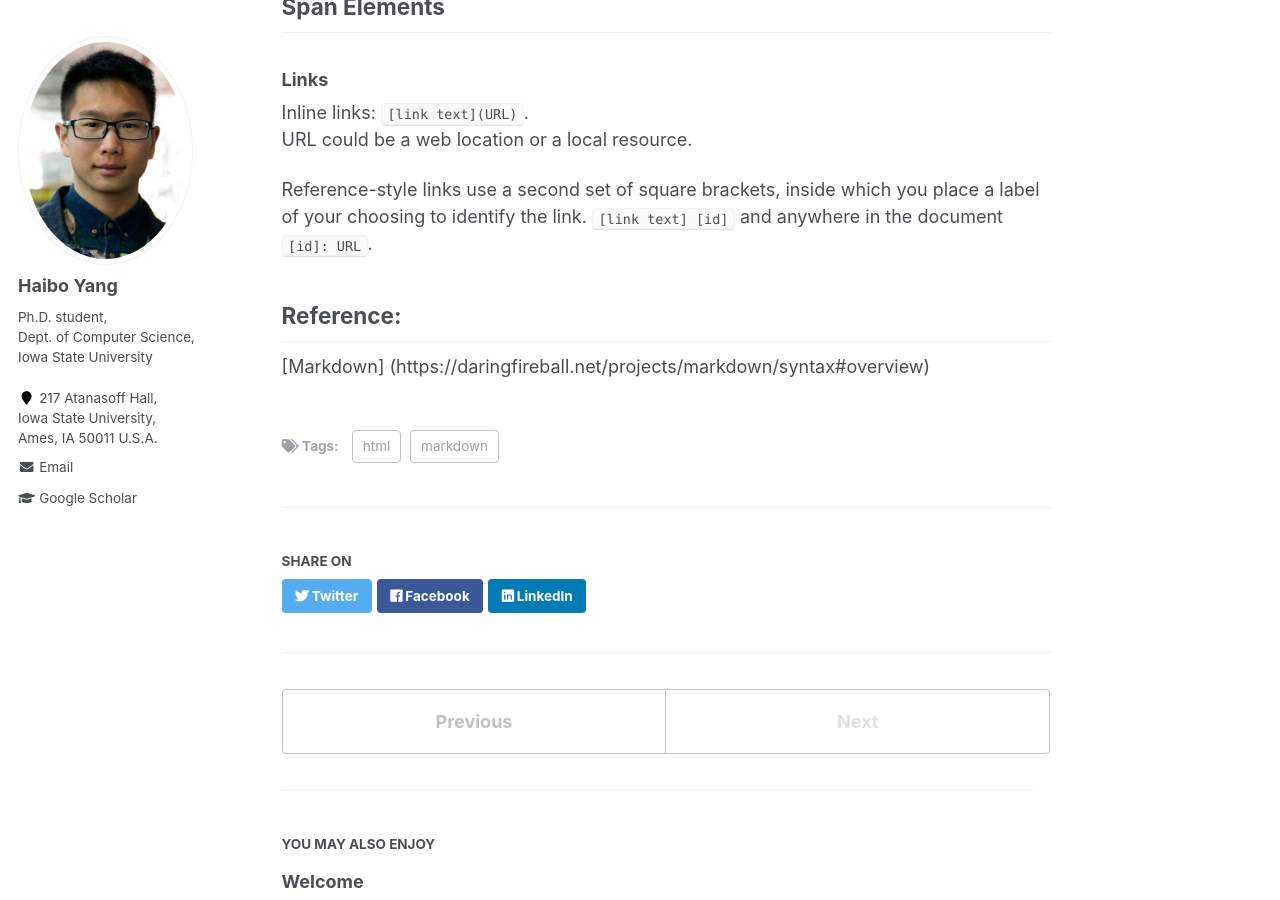
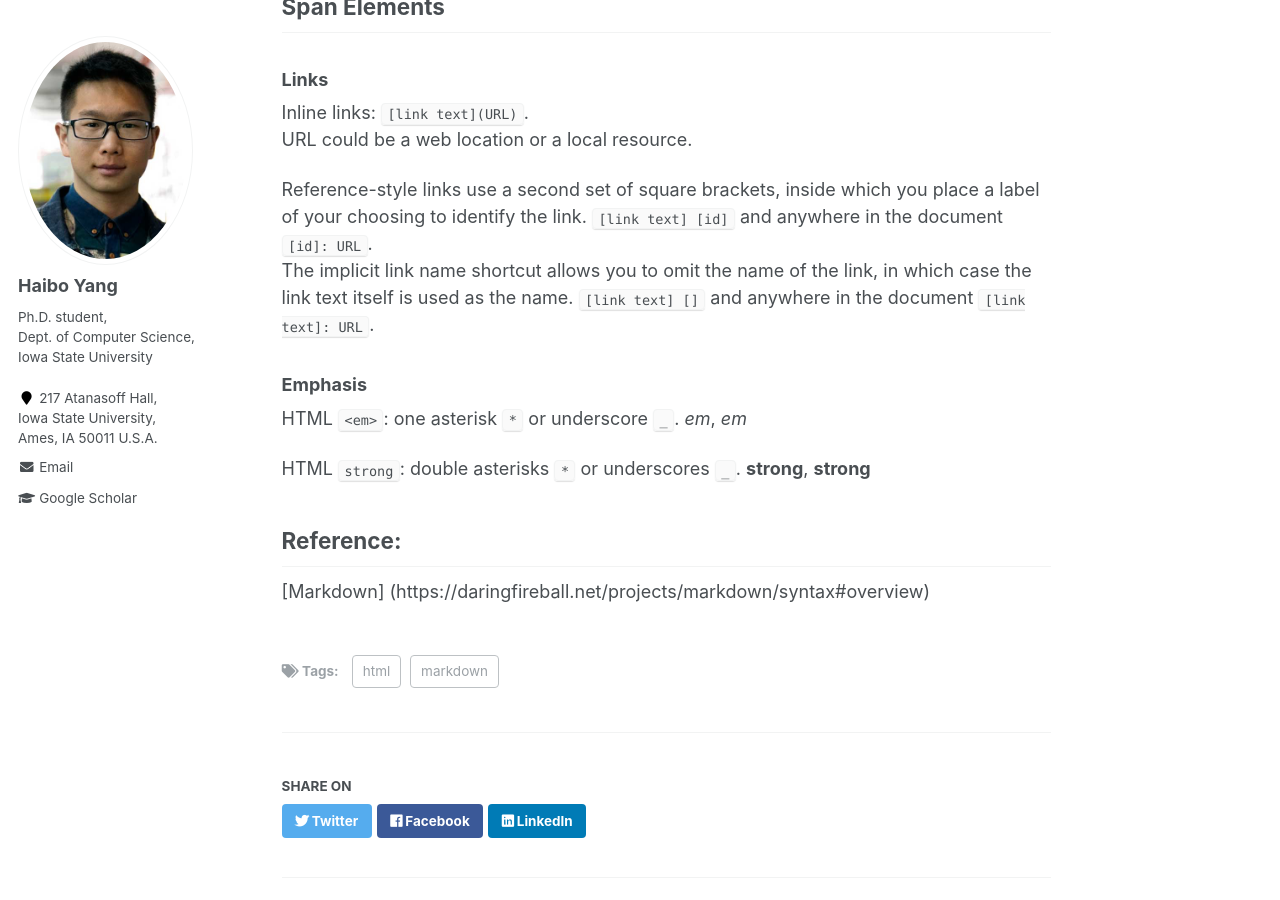
Before and after one commit to Haibo-Yang-OSU/homepage, a Jekyll site: the page built from _posts/2020-08-03-blog-post-2-markdown.md, in a window 1280 px wide and 900 px high, scrolled down 2751 px. Built offline with Jekyll 4.4.1, drawn with Linux system fonts in a browser that asks for light colours.

Commit message:
Update 2020-08-03-blog-post-2-markdown.md

```diff
--- a/_posts/2020-08-03-blog-post-2-markdown.md
+++ b/_posts/2020-08-03-blog-post-2-markdown.md
@@ -90,6 +90,15 @@ URL could be a web location or a local resource.
 
 Reference-style links use a second set of square brackets, inside which you place a label of your choosing to identify the link.
 `[link text] [id]` and anywhere in the document `[id]: URL`.
+The implicit link name shortcut allows you to omit the name of the link, in which case the link text itself is used as the name.
+`[link text] []` and anywhere in the document `[link text]: URL`.
+
+### Emphasis
+HTML `<em>`: one asterisk `*` or underscore `_`.
+    *em*, _em_
+
+HTML `strong`: double asterisks `*` or underscores `_`.
+**strong**, __strong__
 
 
 
```
